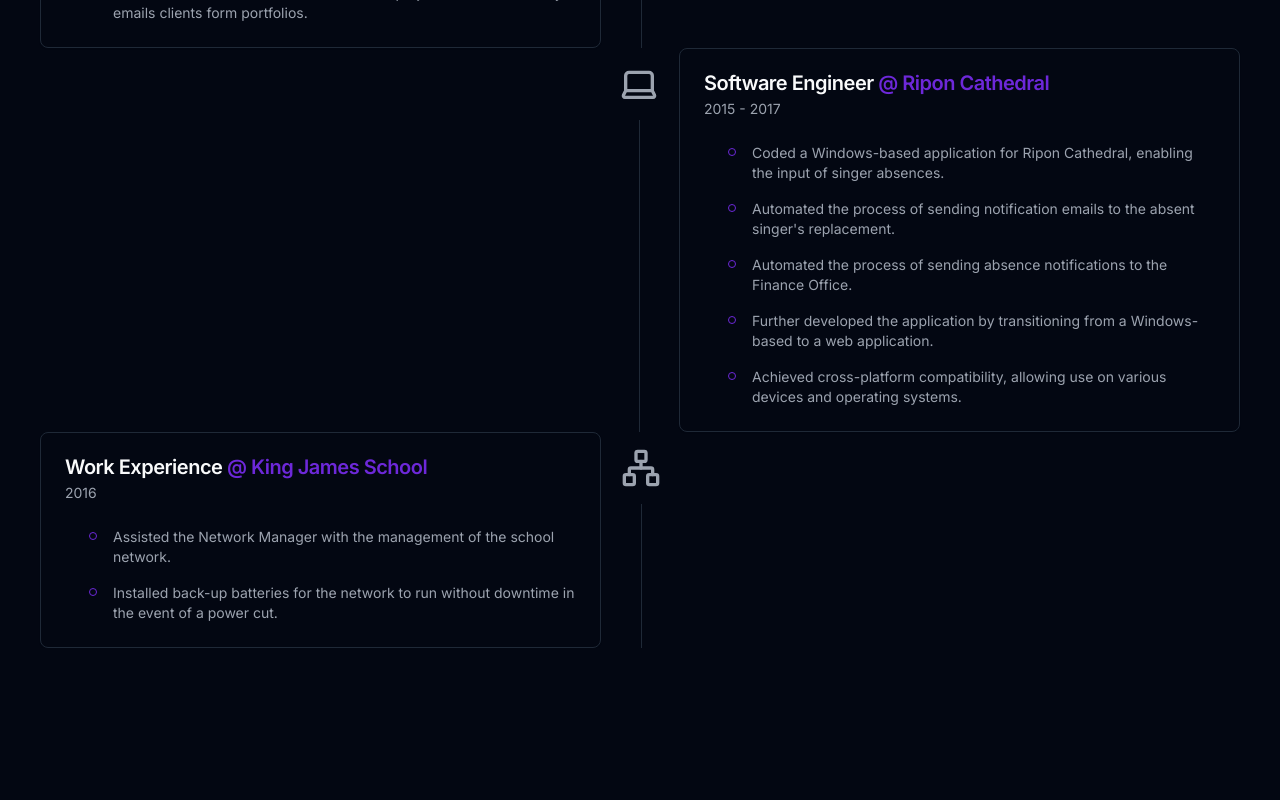
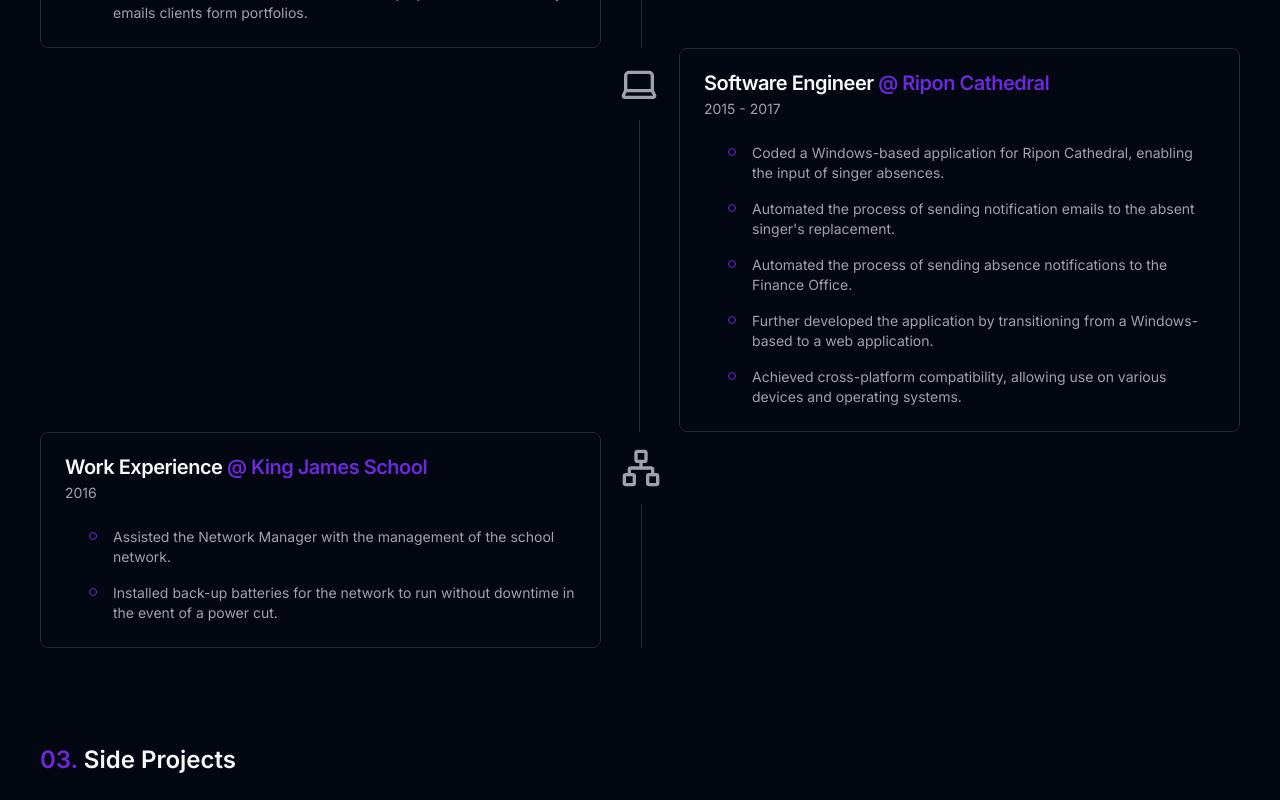
Before and after one commit to tombryden/tombryden-portfolio-v1, a Next.js app: page / in a window 1280 px wide. Shown: the part 2548-3348 px from the top of the page. Before the commit the page ends 3196 px from the top, so only its background shows below. Built offline with nearby package versions, Linux system fonts and the light colour scheme.

Commit message:
Side projects added

```diff
--- a/src/app/page.tsx
+++ b/src/app/page.tsx
@@ -1,6 +1,7 @@
 import Container from "@/components/container";
 import AboutMe from "@/components/pages/home/about-me/about-me";
 import Greeting from "@/components/pages/home/greeting/greeting";
+import SideProjects from "@/components/pages/home/side-projects/side-projects";
 import Work from "@/components/pages/home/work/work";
 
 export default function Home() {
@@ -10,6 +11,7 @@
         <Greeting />
         <AboutMe />
         <Work />
+        <SideProjects />
       </Container>
     </main>
   );
--- /dev/null
+++ b/src/components/pages/home/side-projects/side-projects.tsx
@@ -0,0 +1,11 @@
+import NumberSubtitle from "@/components/number-subtitle";
+
+const SideProjects = () => {
+  return (
+    <section>
+      <NumberSubtitle number="03." title="Side Projects" />
+    </section>
+  );
+};
+
+export default SideProjects;
--- a/src/components/pages/home/work/work.tsx
+++ b/src/components/pages/home/work/work.tsx
@@ -45,7 +45,7 @@
 
 const Work = () => {
   return (
-    <section className="mt-24">
+    <section>
       <NumberSubtitle number="02." title="Experience" />
 
       <TimelineCard
```
